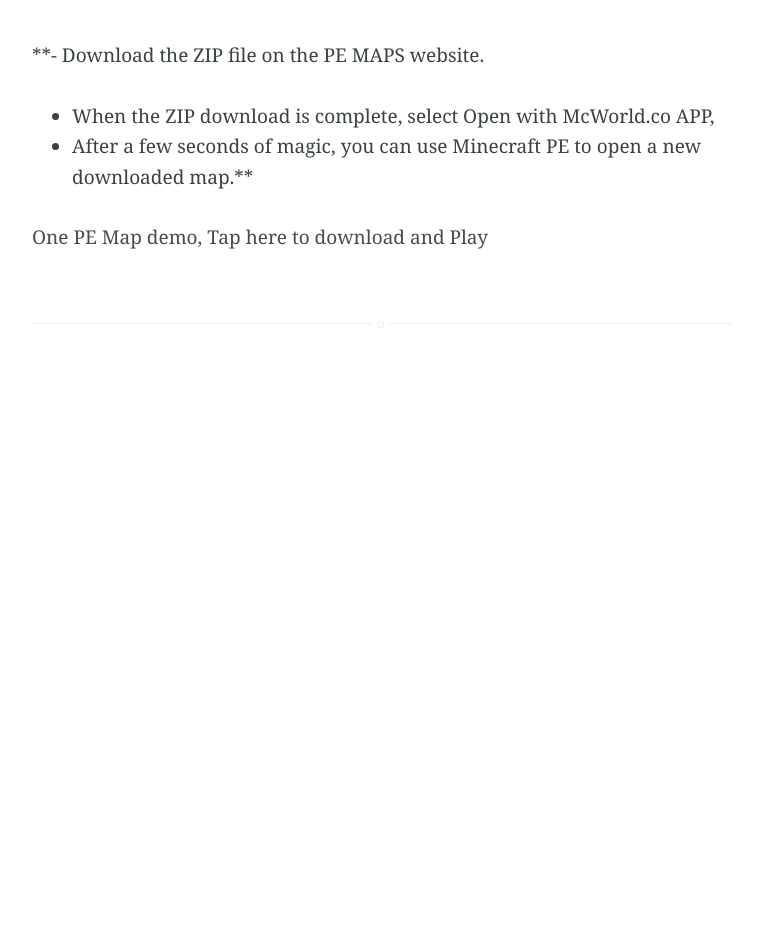
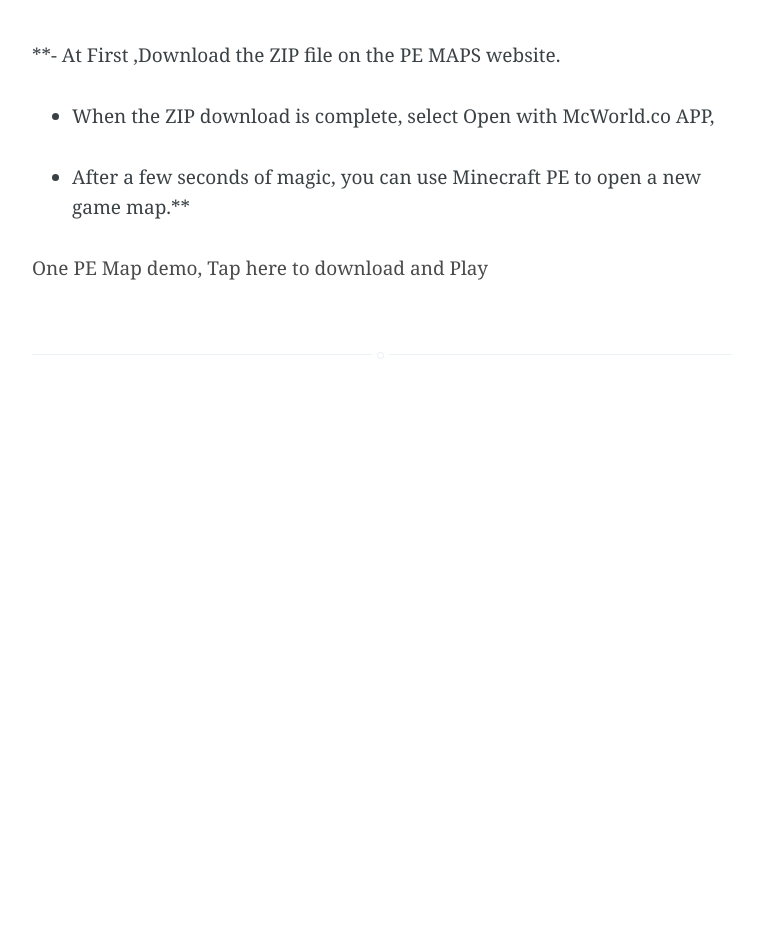
Before and after one commit to Minecraft-PE-Servers/Minecraft-PE-Servers.github.io, a Jekyll site: the page built from _posts/2016-12-14-download-and-install-minecraft-pe-maps-zip.md, in a window 1280 px wide. Shown: the whole page, without its empty margins (258-1021 px from the left). Built offline with Jekyll 4.4.1, drawn with Linux system fonts in a browser that asks for light colours.

Commit message:
提交发布

```diff
--- a/_posts/2016-12-14-download-and-install-minecraft-pe-maps-zip.md
+++ b/_posts/2016-12-14-download-and-install-minecraft-pe-maps-zip.md
@@ -7,9 +7,11 @@
 question: true
 ---
 
-**- Download the ZIP file on the PE MAPS website.
+**- At First ,Download the ZIP file on the PE MAPS website.
+
 - When the ZIP download is complete, select Open with McWorld.co APP,
-- After a few seconds of magic, you can use Minecraft PE to open a new downloaded map.**
+
+- After a few seconds of magic, you can use Minecraft PE to open a new game map.**
 
 
 [One PE Map demo, Tap here to download and Play](http://mcpehub.com/maps?sort=downloads)
```
